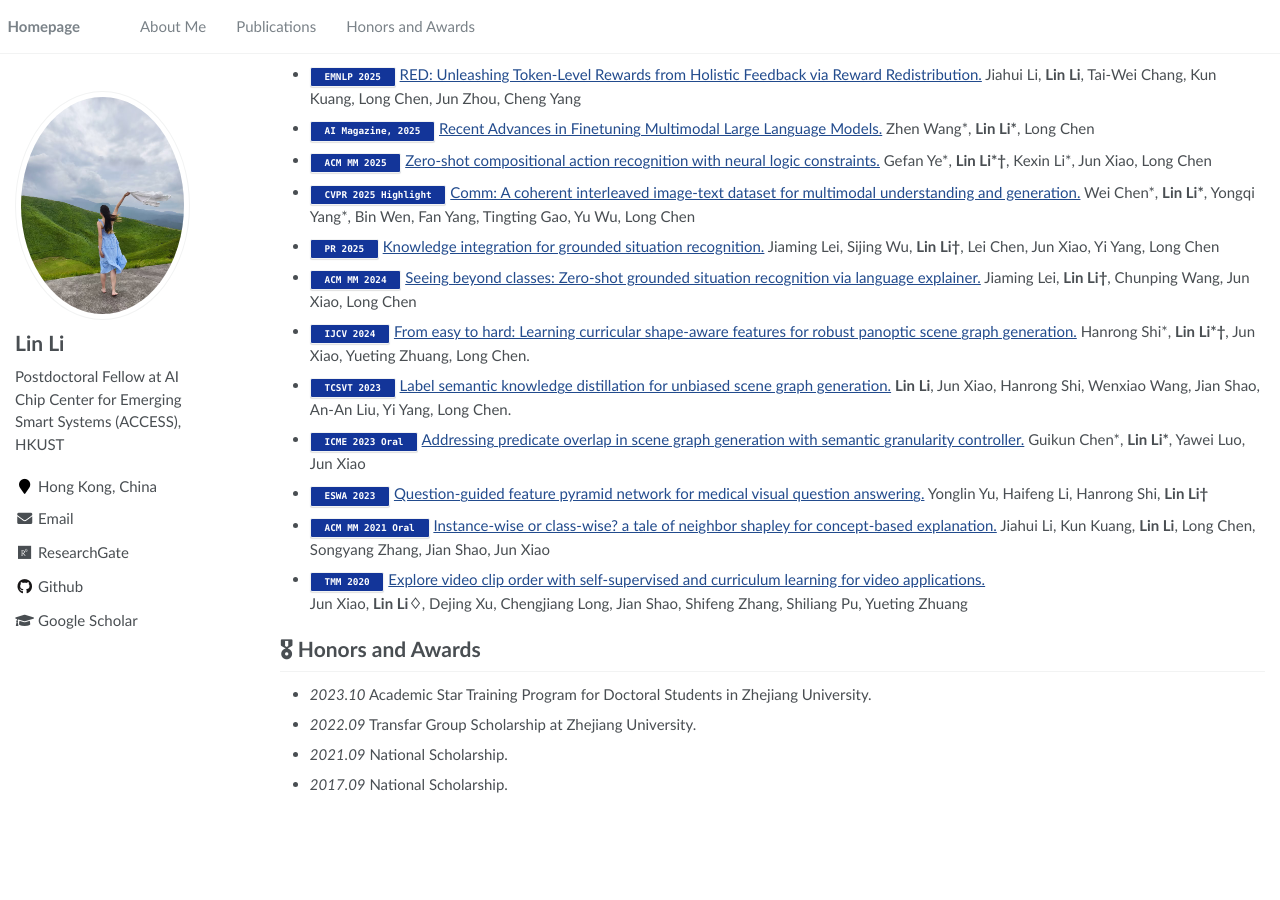
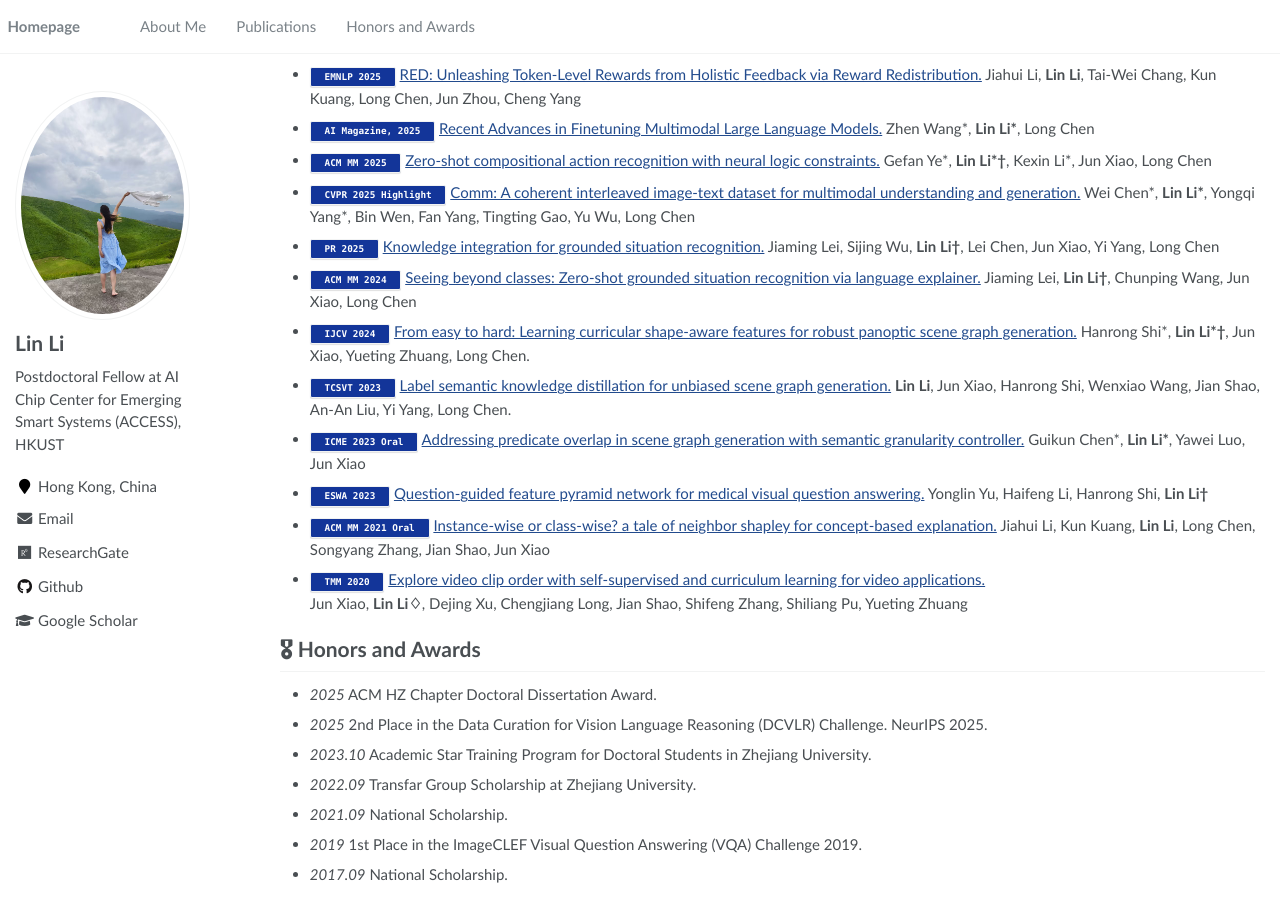
Before and after one commit to muktilin/muktilin.github.io, a Jekyll site: the page built from _pages/about.md, in a window 1280 px wide and 900 px high, scrolled down 1856 px. Built offline with Jekyll 4.4.1, drawn with Linux system fonts in a browser that asks for light colours; a script that is not in the unit is left out; before the commit the page ends 2666 px from its top, so only the background shows below that.

Commit message:
update awards

```diff
--- a/_pages/about.md
+++ b/_pages/about.md
@@ -140,7 +140,10 @@ If you are interested in any aspect of me, I am always open to discussions and c
 
 
 # 🎖 Honors and Awards
+- *2025* ACM HZ Chapter Doctoral Dissertation Award.
+- *2025* 2nd Place in the Data Curation for Vision Language Reasoning (DCVLR) Challenge. NeurIPS 2025.
 - *2023.10* Academic Star Training Program for Doctoral Students in Zhejiang University.
 - *2022.09* Transfar Group Scholarship at Zhejiang University.
 - *2021.09* National Scholarship.
+- *2019* 1st Place in the ImageCLEF Visual Question Answering (VQA) Challenge 2019.
 - *2017.09* National Scholarship.
```
